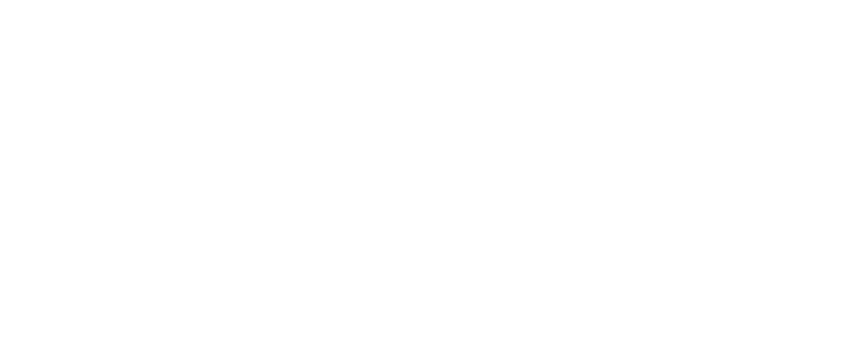
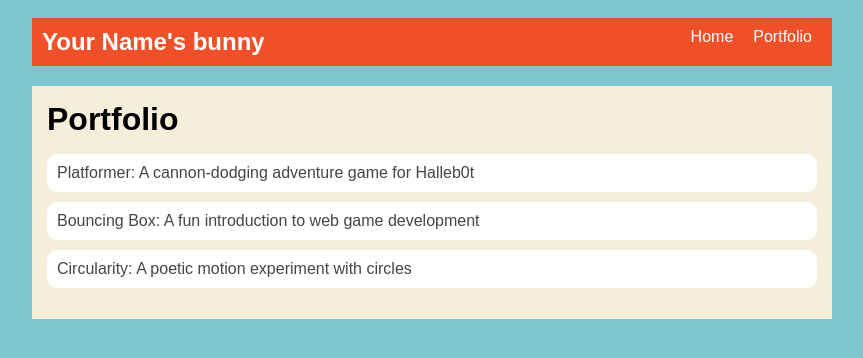
Before and after one commit to Amor716/amor716.github.io, a plain HTML site: page portfolio.html in a window 1280 px wide. Shown: the whole page, without its empty margins (208-1071 px from the left). Drawn offline with Linux system fonts and the light colour scheme.

Commit message:
add portfolio page to website

```diff
--- a/portfolio.html
+++ b/portfolio.html
@@ -0,0 +1,45 @@
+<!DOCTYPE html>
+<html>
+  <head>
+    <title>bunny</title>
+     <link rel="stylesheet" href="style.css" />
+  </head>
+
+  <body>
+    <!-- All content goes here -->
+    <div id="all-contents">
+<nav>
+ <h1>Your Name's bunny</h1>
+  <ul id="nav-ul">
+    <li class="nav-li">
+      <a href="index.html">Home</a>
+    </li>
+    <li class="nav-li">
+      <a href="portfolio.html">Portfolio</a>
+    </li>
+  </ul>
+</nav>
+
+<main>
+<div class="content">
+    <h1>Portfolio</h1>
+    <ul id="portfolio">
+        <li>
+  <a href="fsd-projects/platformer/">Platformer: A cannon-dodging adventure game for Halleb0t</a>
+</li>
+<li>
+  <a href="fsd-projects/bouncing-box/">Bouncing Box: A fun introduction to web game development</a>
+</li>
+<li>
+  <a href="fsd-projects/circularity/">Circularity: A poetic motion experiment with circles</a>
+</li>
+
+
+
+    </ul>
+  </div>
+</main>
+
+    </div>
+  </body>
+</html>
--- a/style.css
+++ b/style.css
@@ -75,3 +75,28 @@ main {
 h2, h3 {
     margin: 0px;
 }
+/* Portfolio styles */
+.content h1 {
+  color: black;
+}
+
+#portfolio {
+  list-style-type: none;
+  padding-left: 0;
+}
+
+#portfolio li {
+  background: #fff;
+  padding: 10px;
+  border-radius: 10px;
+  margin-bottom: 10px;
+}
+
+#portfolio li:hover {
+  background: #eee;
+}
+
+#portfolio a {
+  text-decoration: none;
+  color: #454545;
+}
```
